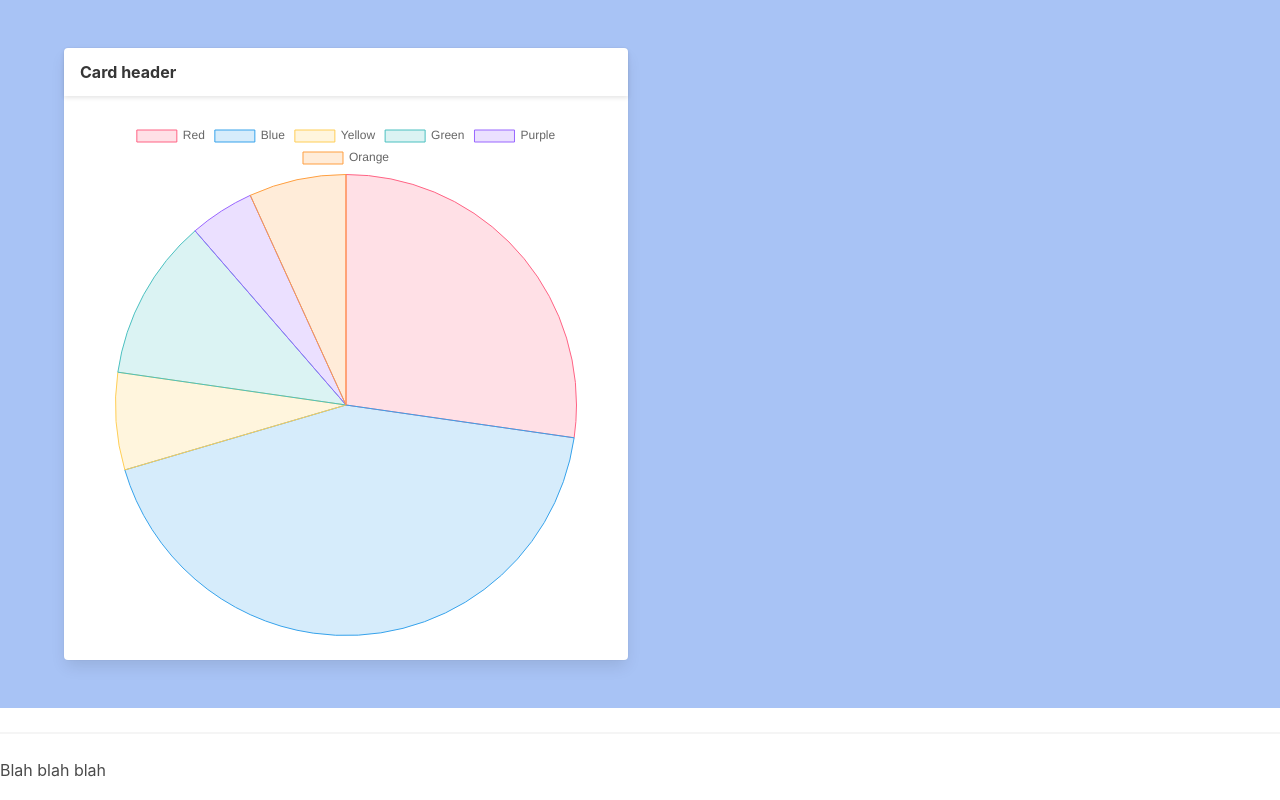
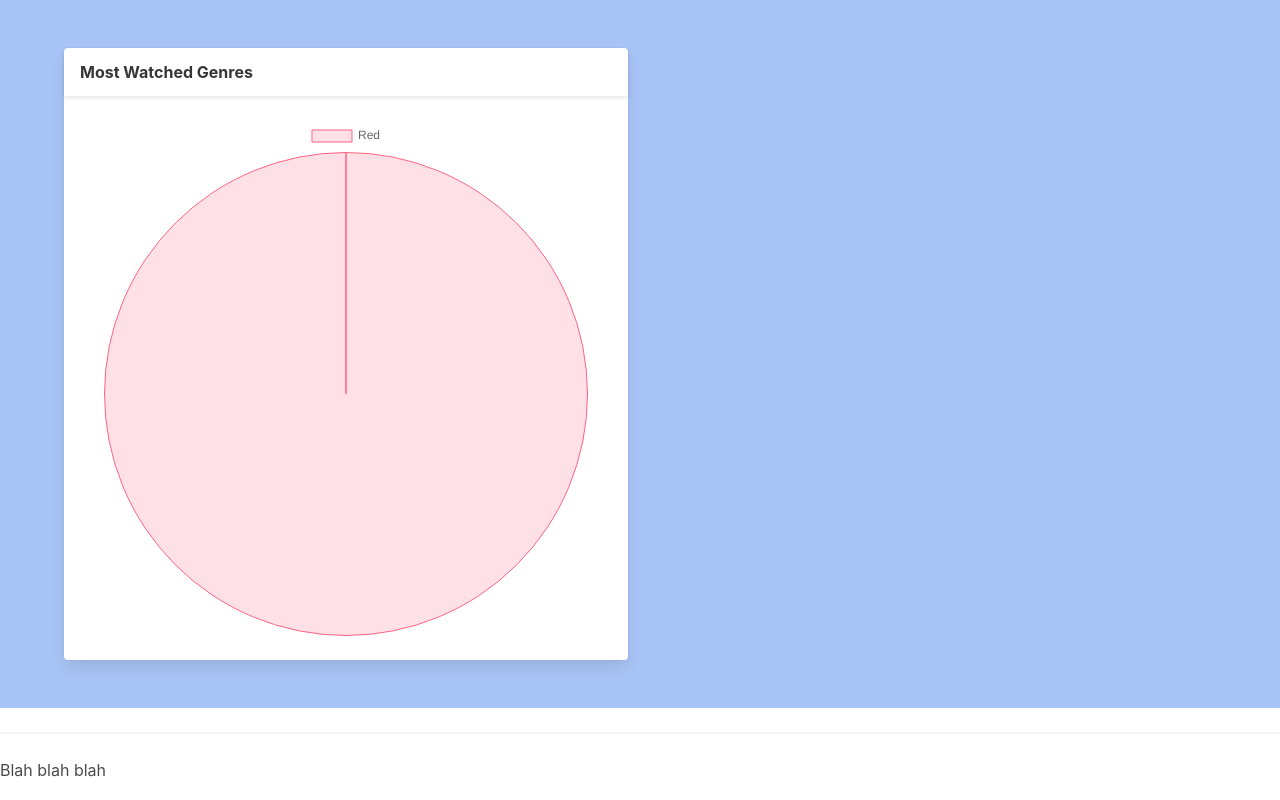
Before and after one commit to bernasx/animeliststats, a Next.js app: page /stats/1 in a window 1280 px wide. Built offline with nearby package versions, Linux system fonts and the light colour scheme; no server answers.

Commit message:
Added first complete pie card Added getRandomInt Util

```diff
--- a/components/PieCard.tsx
+++ b/components/PieCard.tsx
@@ -1,48 +1,64 @@
 import { Chart as ChartJS, ArcElement, Tooltip, Legend } from 'chart.js';
 import { Pie } from 'react-chartjs-2';
-import { IAnime } from '../models/Anime'
+import { getRandomInt } from '../utils/getRandomInt';
 
 export interface PieCardProps {
-    title:String,
-    rawData: IAnime[]
+    title: String,
+    topNumber: number,
+    labels: string[] | undefined,
+    fillData: number[] | undefined
 }
 
+const PieCard = ({ title, labels, fillData, topNumber }: PieCardProps) => {
+    ChartJS.register(ArcElement, Tooltip, Legend);
 
-const PieCard = () => {
-    ChartJS.register(ArcElement, Tooltip, Legend);
-    const data = {
-        datasetIdKey: 'test',
-        labels: ['Red', 'Blue', 'Yellow', 'Green', 'Purple', 'Orange'],
+
+    const slicedLabels = labels?.slice(0 - topNumber);
+    const slicedFillData = fillData?.slice(0 - topNumber);
+    const colors = [];
+    for(let i = 0; i < topNumber ; i++) {
+        colors.push(`rgba(${getRandomInt(0,255)}, ${getRandomInt(0,255)}, ${getRandomInt(0,255)}, 0.5)`)
+    }
+
+    // start out like this to show while data loads
+    let data = {
+        labels: ['Red'],
         datasets: [
             {
-                label: '# of Votes',
-                data: [12, 19, 3, 5, 2, 3],
+                label: '',
+                data: [1],
                 backgroundColor: [
                     'rgba(255, 99, 132, 0.2)',
-                    'rgba(54, 162, 235, 0.2)',
-                    'rgba(255, 206, 86, 0.2)',
-                    'rgba(75, 192, 192, 0.2)',
-                    'rgba(153, 102, 255, 0.2)',
-                    'rgba(255, 159, 64, 0.2)',
                 ],
                 borderColor: [
                     'rgba(255, 99, 132, 1)',
-                    'rgba(54, 162, 235, 1)',
-                    'rgba(255, 206, 86, 1)',
-                    'rgba(75, 192, 192, 1)',
-                    'rgba(153, 102, 255, 1)',
-                    'rgba(255, 159, 64, 1)',
                 ],
                 borderWidth: 1,
             },
         ],
-    };
+    }
+
+    //fill in data
+    if (fillData) {
+        data = {
+            labels: slicedLabels as string[],
+            datasets: [
+                {
+                    label: '',
+                    data: slicedFillData as number[],
+                    backgroundColor:colors,
+                    borderColor:colors,
+                    borderWidth: 1,
+                },
+            ],
+        }
+    }
 
     return (
         <div className="card">
             <header className="card-header">
                 <p className="card-header-title">
-                    Card header
+                    {title}
                 </p>
             </header>
             <div className="card-content">
--- a/pages/stats/[stats].tsx
+++ b/pages/stats/[stats].tsx
@@ -2,7 +2,7 @@ import type { NextPage } from 'next'
 import Head from 'next/head'
 import { useRouter } from 'next/router'
 import useSWR from 'swr'
-import PieCard from '../../components/PieCard'
+import PieCard, {PieCardProps} from '../../components/PieCard'
 import { IAnime } from '../../models/Anime'
 import fetcher from '../../utils/fetcher'
 import styles from '../../styles/Stats.module.scss'
@@ -12,7 +12,7 @@ const Stats: NextPage = () => {
     const username = router.query.stats;
     const { data: animeList, error } = useSWR<IAnime[]>(`/api/stats/${username}`, fetcher)
 
-
+    const mostWatchedGenresArr = mostWatchedGenres(animeList);
 
     return (
         <div>
@@ -28,7 +28,10 @@ const Stats: NextPage = () => {
                         <div className='container'>
                             <div className='columns'>
                                 <div className='column is-half'>
-                                    <PieCard />
+                                    <PieCard title={'Most Watched Genres'}
+                                    topNumber={20}
+                                    labels={mostWatchedGenresArr?.[0]}
+                                    fillData={mostWatchedGenresArr?.[1]}/>
                                 </div>
                             </div>
                         </div>
@@ -44,4 +47,50 @@ const Stats: NextPage = () => {
     )
 }
 
+
+const mostWatchedGenres = (rawData: IAnime[] | undefined) => {
+
+    if(!rawData) {return undefined};
+
+    // let us make a dict of all [genre]:count
+    const initialValue:{
+        [key: string]: any
+    } = {};
+
+    // accumulate it
+    const tagData = rawData.reduce((accumulator, current) => {
+        //add the tags
+        current.tags.forEach((tag) => {
+            const nTag = tag as string;
+            if(accumulator[nTag]) {
+                accumulator[nTag] += 1;
+            } else {
+                accumulator[nTag] = 1;
+            }
+        })
+        return accumulator;
+    }, initialValue)
+
+    //sort it as a key:value pair
+    const sortable = [];
+    for(const genre in tagData) {
+        sortable.push({genre:`${genre} (${tagData[genre]})`,count:tagData[genre]});
+    }
+
+    sortable.sort(function(a, b) {
+        return a.count - b.count;
+    });
+
+    // now convert it to 2 arrays for usage in the component
+    const returnSort:[string[], number[]] = [[],[]];
+
+    for(const sortedData of sortable) {
+        returnSort[0].push(sortedData.genre);
+        returnSort[1].push(sortedData.count);
+    }
+
+    return returnSort;
+}
+
+
 export default Stats
--- /dev/null
+++ b/utils/getRandomInt.ts
@@ -0,0 +1,5 @@
+export function getRandomInt(min: number, max: number) {
+    min = Math.ceil(min);
+    max = Math.floor(max);
+    return Math.floor(Math.random() * (max - min + 1)) + min;
+}
```
